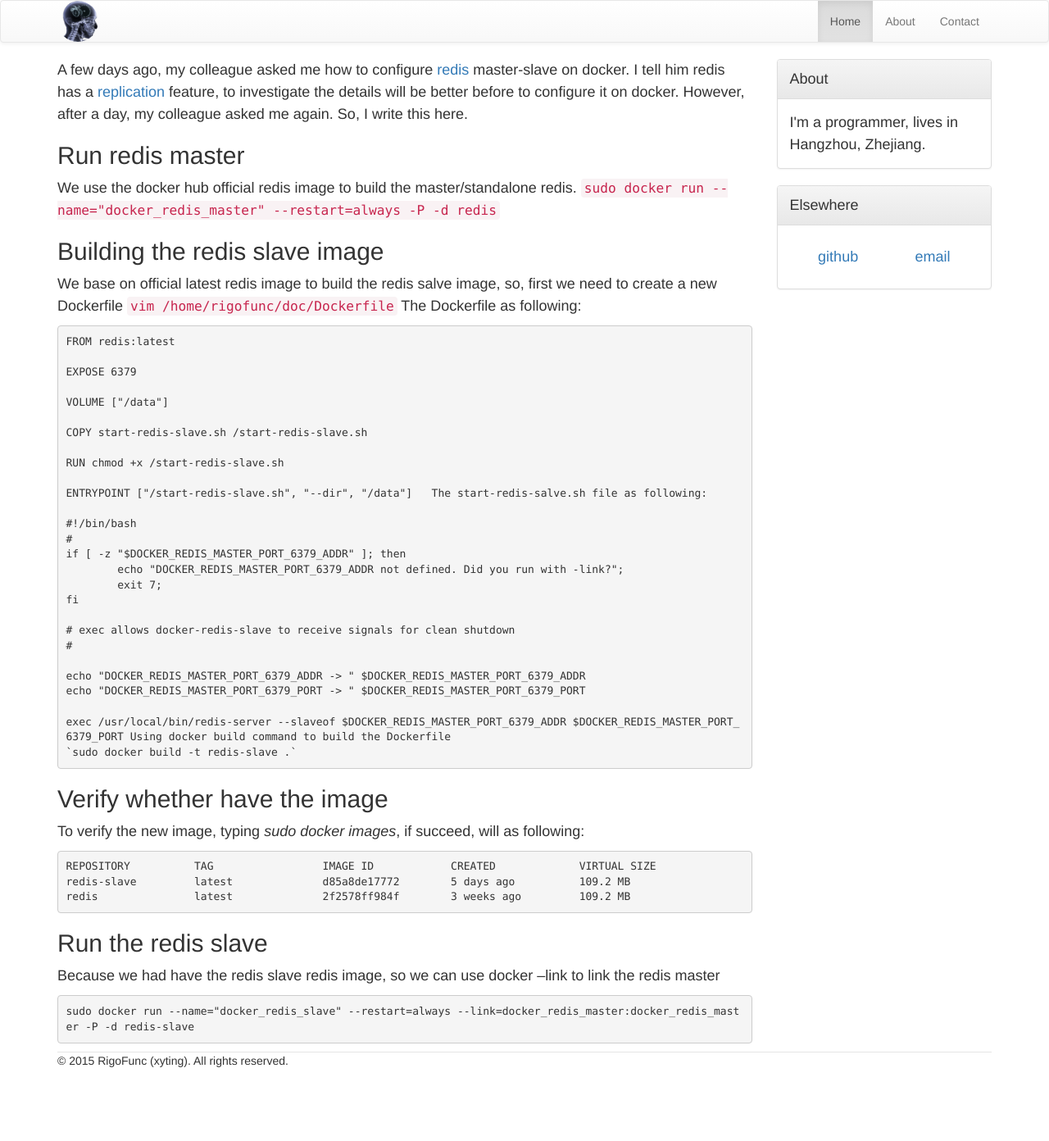
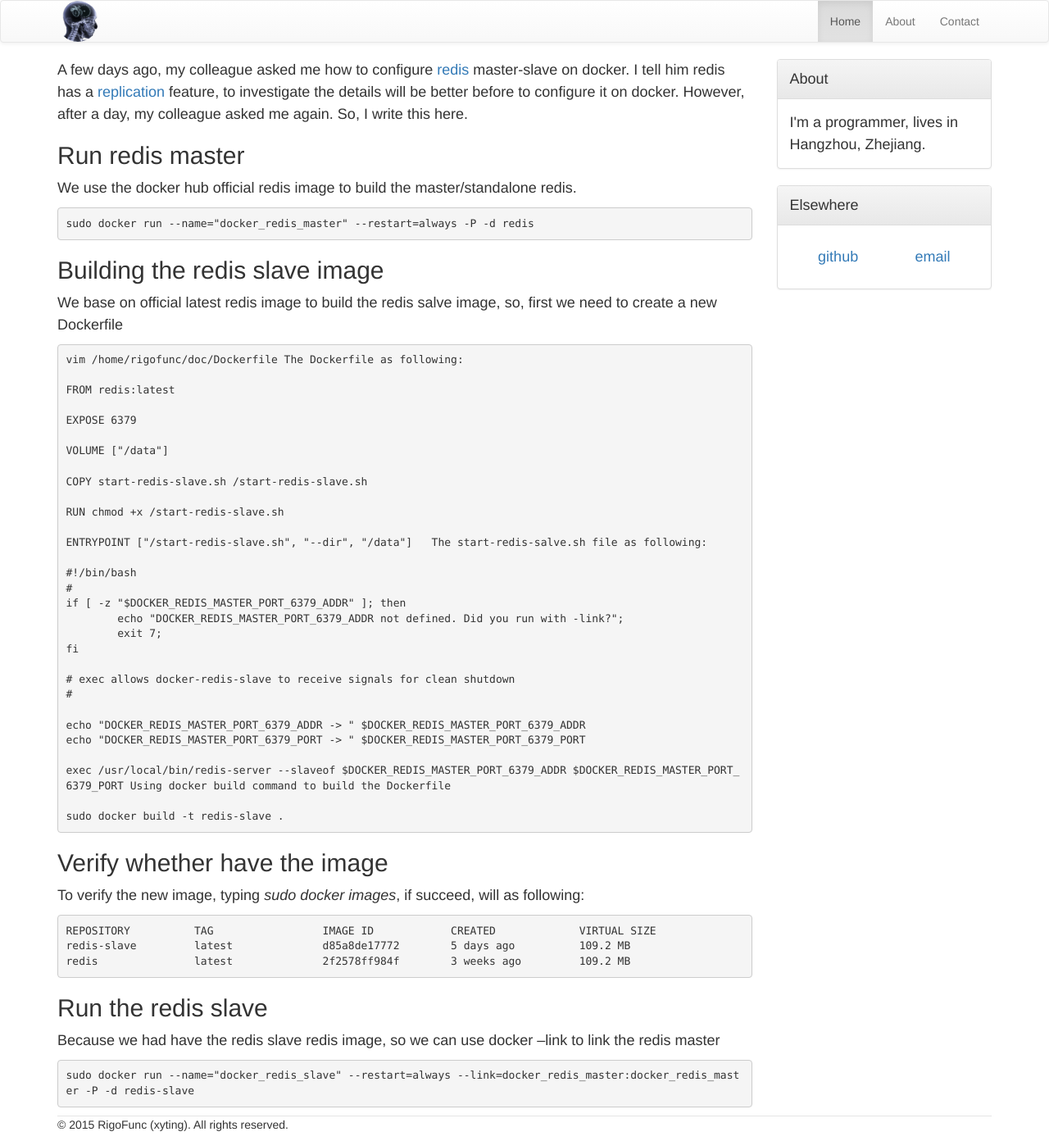
Before and after one commit to rigofunc/xyting.github.io, a Jekyll site: the page built from _posts/2015-10-6-docker-redis-master-slave.md, in a window 1280 px wide. Shown: the whole page at 82% size. Built offline with Jekyll 4.4.1, drawn with Linux system fonts in a browser that asks for light colours; Markdown is read by kramdown in place of the engine named in the settings; before the commit the page ends 1314 px from its top, so only the background shows below that.

Commit message:
fix the markdown format error

```diff
--- a/_posts/2015-10-6-docker-redis-master-slave.md
+++ b/_posts/2015-10-6-docker-redis-master-slave.md
@@ -7,11 +7,13 @@ feature, to investigate the details will be better before to configure it on doc
 
 ## Run redis master
 We use the docker hub official redis image to build the master/standalone redis.
-	`sudo docker run --name="docker_redis_master" --restart=always -P -d redis`
+
+	sudo docker run --name="docker_redis_master" --restart=always -P -d redis
 
 ## Building the redis slave image
 We base on official latest redis image to build the redis salve image, so, first we need to create a new Dockerfile
-	`vim /home/rigofunc/doc/Dockerfile`
+
+	vim /home/rigofunc/doc/Dockerfile
 The Dockerfile as following:
 
 	FROM redis:latest
@@ -42,7 +44,8 @@ The start-redis-salve.sh file as following:
 
 	exec /usr/local/bin/redis-server --slaveof $DOCKER_REDIS_MASTER_PORT_6379_ADDR $DOCKER_REDIS_MASTER_PORT_6379_PORT
 Using docker build command to build the Dockerfile
-	`sudo docker build -t redis-slave .`
+
+	sudo docker build -t redis-slave .
 
 ## Verify whether have the image
 To verify the new image, typing *sudo docker images*, if succeed, will as following:
```
